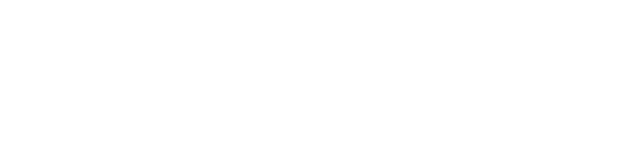
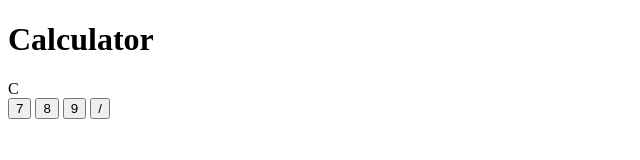
Before and after one commit to cryptododo04/odin-calculator, a plain HTML site: page index.html in a window 1280 px wide. Shown: the whole page, without its empty margins (0-640 px from the left). Drawn offline with Linux system fonts and the light colour scheme.

Commit message:
Added first row with screen display and C added second row with 3 numbers and an operator

```diff
--- a/index.html
+++ b/index.html
@@ -11,6 +11,19 @@
 
 
 <body>
+    <h1>Calculator</h1>
+    <div class="calculator">
+        <div class="first-row">
+            <div class="screen"></div>
+            <div class="clear">C</div>
+        </div>
 
+        <div class="other-rows">
+            <button class="number">7</button>
+            <button class="number">8</button>
+            <button class="number">9</button>
+            <button class="operator">/</button>
+        </div>
+    </div>
 </body>
 </html>
```
